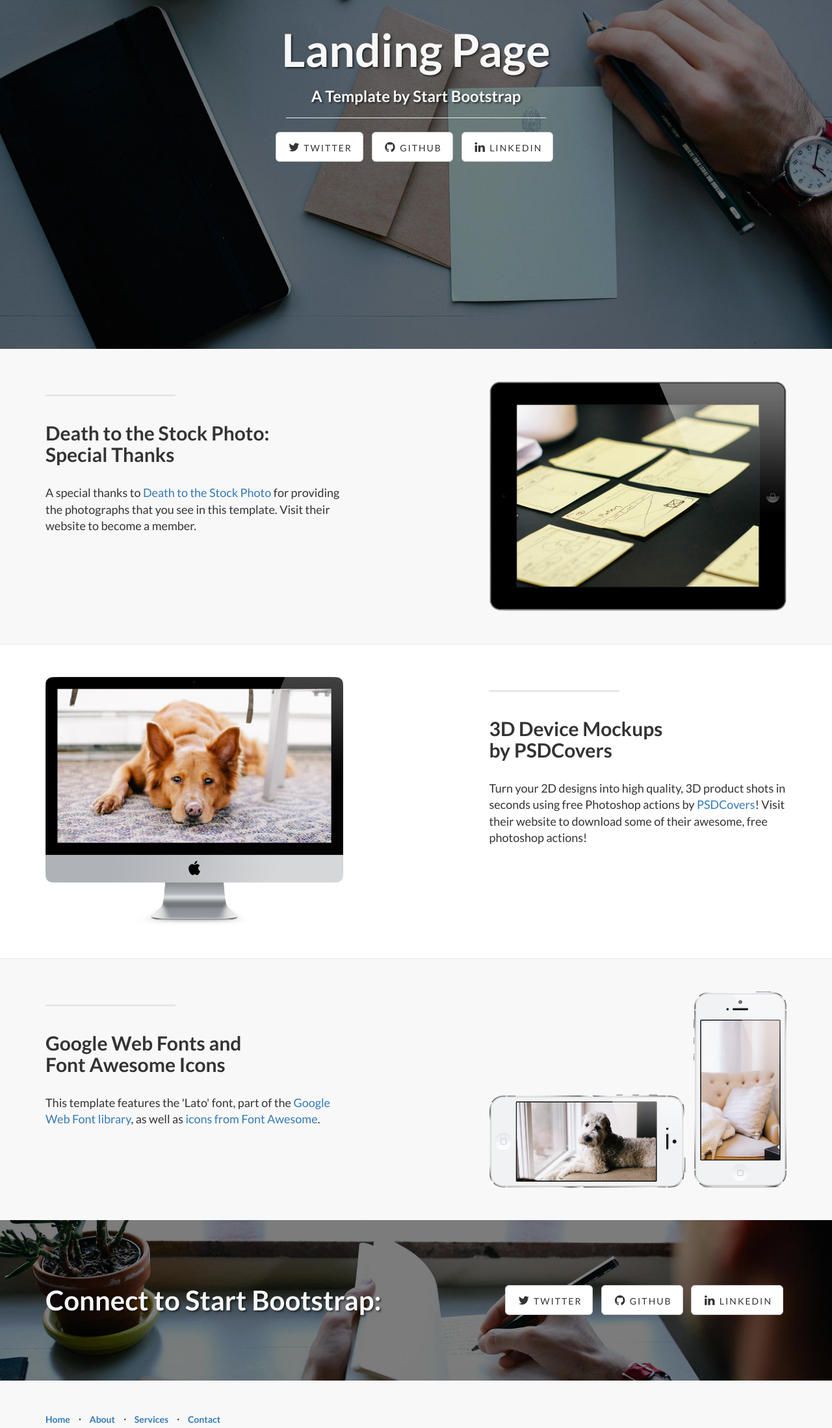
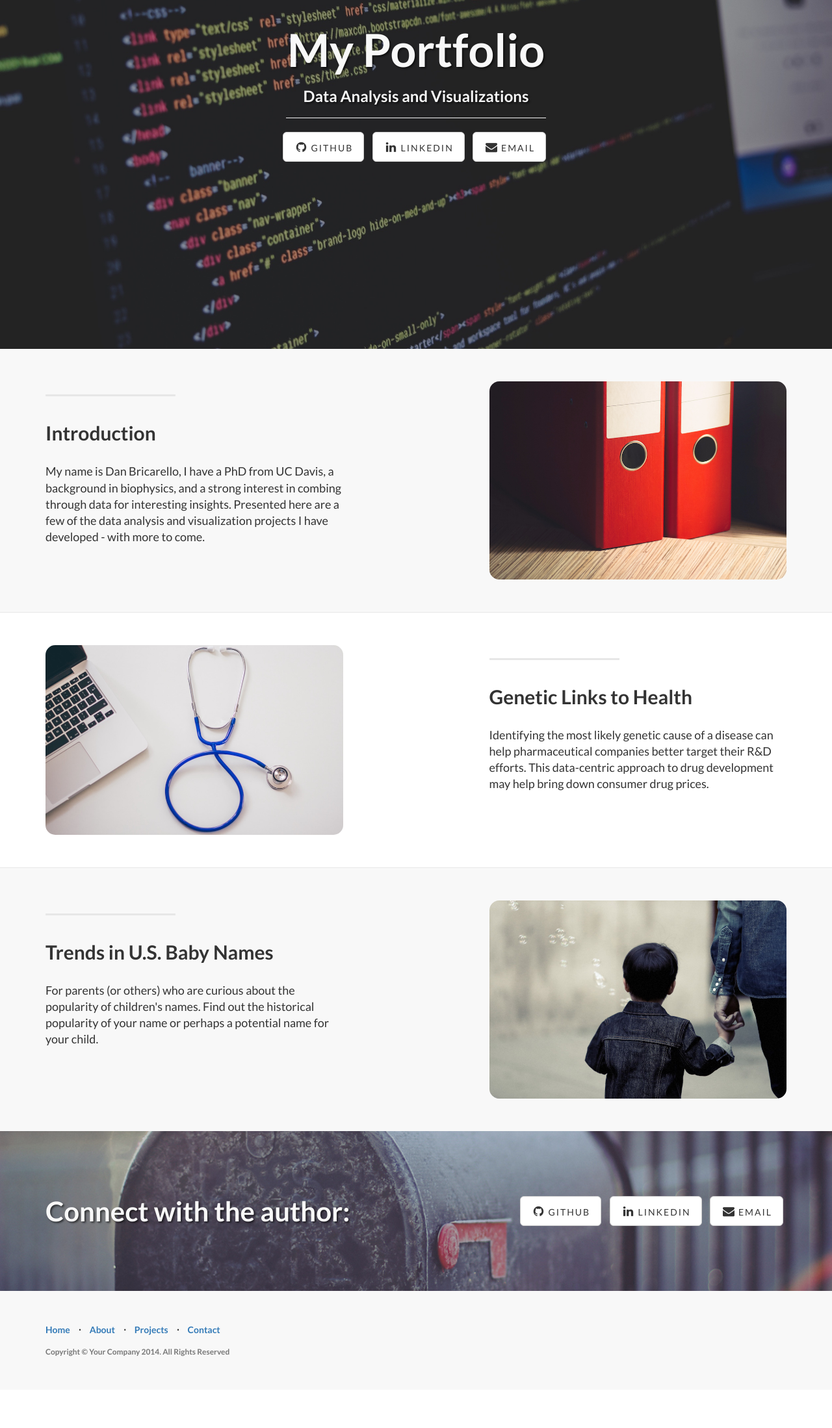
Before and after one commit to dbricare/dbricare.github.io, a plain HTML site: page index.html in a window 1280 px wide. Shown: the part 240-2438 px from the top of the page at 65% size. After the commit the page ends 2379 px from the top, so only its background shows below. Drawn offline with Linux system fonts and the light colour scheme.

Commit message:
first edit

```diff
--- a/css/landing-page.css
+++ b/css/landing-page.css
@@ -35,7 +35,7 @@ h6 {
     padding-bottom: 50px;
     text-align: center;
     color: #f8f8f8;
-    background: url(../img/intro-bg.jpg) no-repeat center center;
+    background: url(../img/screen-bg.jpg) no-repeat center center;
     background-size: cover;
 }
 
@@ -116,7 +116,7 @@ h6 {
 .banner {
     padding: 100px 0;
     color: #f8f8f8;
-    background: url(../img/banner-bg.jpg) no-repeat center center;
+    background: url(../img/mail.jpg) no-repeat center center;
     background-size: cover;
 }
 
@@ -168,3 +168,7 @@ footer {
 p.copyright {
     margin: 15px 0 0;
 }
+
+.rounded {
+    border-radius: 15px;
+}
--- a/index.html
+++ b/index.html
@@ -9,7 +9,7 @@
     <meta name="description" content="">
     <meta name="author" content="">
 
-    <title>Landing Page - Start Bootstrap Theme</title>
+    <title>Portfolio of Dan Bricarello</title>
 
     <!-- Bootstrap Core CSS -->
     <link href="css/bootstrap.min.css" rel="stylesheet">
@@ -43,7 +43,7 @@
                     <span class="icon-bar"></span>
                     <span class="icon-bar"></span>
                 </button>
-                <a class="navbar-brand topnav" href="#">Start Bootstrap</a>
+                <a class="navbar-brand topnav" href="#">Home</a>
             </div>
             <!-- Collect the nav links, forms, and other content for toggling -->
             <div class="collapse navbar-collapse" id="bs-example-navbar-collapse-1">
@@ -52,7 +52,7 @@
                         <a href="#about">About</a>
                     </li>
                     <li>
-                        <a href="#services">Services</a>
+                        <a href="#projects">Projects</a>
                     </li>
                     <li>
                         <a href="#contact">Contact</a>
@@ -66,25 +66,24 @@
 
 
     <!-- Header -->
-    <a name="about"></a>
     <div class="intro-header">
         <div class="container">
 
             <div class="row">
                 <div class="col-lg-12">
                     <div class="intro-message">
-                        <h1>Landing Page</h1>
-                        <h3>A Template by Start Bootstrap</h3>
+                        <h1>My Portfolio</h1>
+                        <h3>Data Analysis and Visualizations</h3>
                         <hr class="intro-divider">
                         <ul class="list-inline intro-social-buttons">
                             <li>
-                                <a href="https://twitter.com/SBootstrap" class="btn btn-default btn-lg"><i class="fa fa-twitter fa-fw"></i> <span class="network-name">Twitter</span></a>
+                                <a href="https://github.com/dbricare" class="btn btn-default btn-lg"><i class="fa fa-github fa-fw"></i> <span class="network-name">Github</span></a>
                             </li>
                             <li>
-                                <a href="https://github.com/IronSummitMedia/startbootstrap" class="btn btn-default btn-lg"><i class="fa fa-github fa-fw"></i> <span class="network-name">Github</span></a>
+                                <a href="https://www.linkedin.com/in/dan-bricarello-78281555" class="btn btn-default btn-lg"><i class="fa fa-linkedin fa-fw"></i> <span class="network-name">Linkedin</span></a>
                             </li>
                             <li>
-                                <a href="#" class="btn btn-default btn-lg"><i class="fa fa-linkedin fa-fw"></i> <span class="network-name">Linkedin</span></a>
+                                <a href="mailto:dabricarello@ucdavis.edu" class="btn btn-default btn-lg"><i class="fa fa-envelope fa-fw"></i> <span class="network-name">Email</span></a>
                             </li>
                         </ul>
                     </div>
@@ -99,7 +98,7 @@
 
     <!-- Page Content -->
 
-	<a  name="services"></a>
+	<a  name="about"></a>
     <div class="content-section-a">
 
         <div class="container">
@@ -107,11 +106,11 @@
                 <div class="col-lg-5 col-sm-6">
                     <hr class="section-heading-spacer">
                     <div class="clearfix"></div>
-                    <h2 class="section-heading">Death to the Stock Photo:<br>Special Thanks</h2>
-                    <p class="lead">A special thanks to <a target="_blank" href="http://join.deathtothestockphoto.com/">Death to the Stock Photo</a> for providing the photographs that you see in this template. Visit their website to become a member.</p>
+                    <h2 class="section-heading">Introduction</h2>
+                    <p class="lead">My name is Dan Bricarello, I have a PhD from UC Davis, a background in biophysics, and a strong interest in combing through data for interesting insights. Presented here are a few of the data analysis and visualization projects I have developed - with more to come.</p>
                 </div>
                 <div class="col-lg-5 col-lg-offset-2 col-sm-6">
-                    <img class="img-responsive" src="img/ipad.png" alt="">
+                    <img class="img-responsive rounded" src="img/folders.jpg" alt="">
                 </div>
             </div>
 
@@ -120,7 +119,7 @@
 
     </div>
     <!-- /.content-section-a -->
-
+	<a  name="projects"></a>
     <div class="content-section-b">
 
         <div class="container">
@@ -129,11 +128,11 @@
                 <div class="col-lg-5 col-lg-offset-1 col-sm-push-6  col-sm-6">
                     <hr class="section-heading-spacer">
                     <div class="clearfix"></div>
-                    <h2 class="section-heading">3D Device Mockups<br>by PSDCovers</h2>
-                    <p class="lead">Turn your 2D designs into high quality, 3D product shots in seconds using free Photoshop actions by <a target="_blank" href="http://www.psdcovers.com/">PSDCovers</a>! Visit their website to download some of their awesome, free photoshop actions!</p>
+                    <h2 class="section-heading">Genetic Links to Health</h2>
+                    <p class="lead">Identifying the most likely genetic cause of a disease  can help pharmaceutical companies better target their R&D efforts. This data-centric approach to drug development may help bring down consumer drug prices.</p>
                 </div>
                 <div class="col-lg-5 col-sm-pull-6  col-sm-6">
-                    <img class="img-responsive" src="img/dog.png" alt="">
+                    <a href="http://genediseaselink.com"><img class="img-responsive rounded" src="img/gda.jpg" alt=""></a>
                 </div>
             </div>
 
@@ -151,11 +150,11 @@
                 <div class="col-lg-5 col-sm-6">
                     <hr class="section-heading-spacer">
                     <div class="clearfix"></div>
-                    <h2 class="section-heading">Google Web Fonts and<br>Font Awesome Icons</h2>
-                    <p class="lead">This template features the 'Lato' font, part of the <a target="_blank" href="http://www.google.com/fonts">Google Web Font library</a>, as well as <a target="_blank" href="http://fontawesome.io">icons from Font Awesome</a>.</p>
+                    <h2 class="section-heading">Trends in U.S. Baby Names</h2>
+                    <p class="lead">For parents (or others) who are curious about the popularity of children's names. Find out the historical popularity of your name or perhaps a potential name for your child.</p>
                 </div>
                 <div class="col-lg-5 col-lg-offset-2 col-sm-6">
-                    <img class="img-responsive" src="img/phones.png" alt="">
+                    <a href=""><img class="img-responsive rounded" src="img/child.jpg" alt=""></a>
                 </div>
             </div>
 
@@ -172,18 +171,18 @@
 
             <div class="row">
                 <div class="col-lg-6">
-                    <h2>Connect to Start Bootstrap:</h2>
+                    <h2>Connect with the author:</h2>
                 </div>
                 <div class="col-lg-6">
                     <ul class="list-inline banner-social-buttons">
                             <li>
-                            <a href="https://twitter.com/SBootstrap" class="btn btn-default btn-lg"><i class="fa fa-twitter fa-fw"></i> <span class="network-name">Twitter</span></a>
+                                <a href="https://github.com/dbricare" class="btn btn-default btn-lg"><i class="fa fa-github fa-fw"></i> <span class="network-name">Github</span></a>
                             </li>
                             <li>
-                            <a href="https://github.com/IronSummitMedia/startbootstrap" class="btn btn-default btn-lg"><i class="fa fa-github fa-fw"></i> <span class="network-name">Github</span></a>
+                                <a href="https://www.linkedin.com/in/dan-bricarello-78281555" class="btn btn-default btn-lg"><i class="fa fa-linkedin fa-fw"></i> <span class="network-name">Linkedin</span></a>
                             </li>
                             <li>
-                            <a href="#" class="btn btn-default btn-lg"><i class="fa fa-linkedin fa-fw"></i> <span class="network-name">Linkedin</span></a>
+                                <a href="mailto:dabricarello@ucdavis.edu" class="btn btn-default btn-lg"><i class="fa fa-envelope fa-fw"></i> <span class="network-name">Email</span></a>
                             </li>
                     </ul>
                 </div>
@@ -210,7 +209,7 @@
                         </li>
                         <li class="footer-menu-divider">&sdot;</li>
                         <li>
-                            <a href="#services">Services</a>
+                            <a href="#projects">Projects</a>
                         </li>
                         <li class="footer-menu-divider">&sdot;</li>
                         <li>
```
Also changed, not shown: img/child.jpg (added), img/folders.jpg (added), img/gda.jpg (added), img/mail.jpg (added), img/screen-bg.jpg (added). Lines whose indentation alone changed are shown as unchanged.
